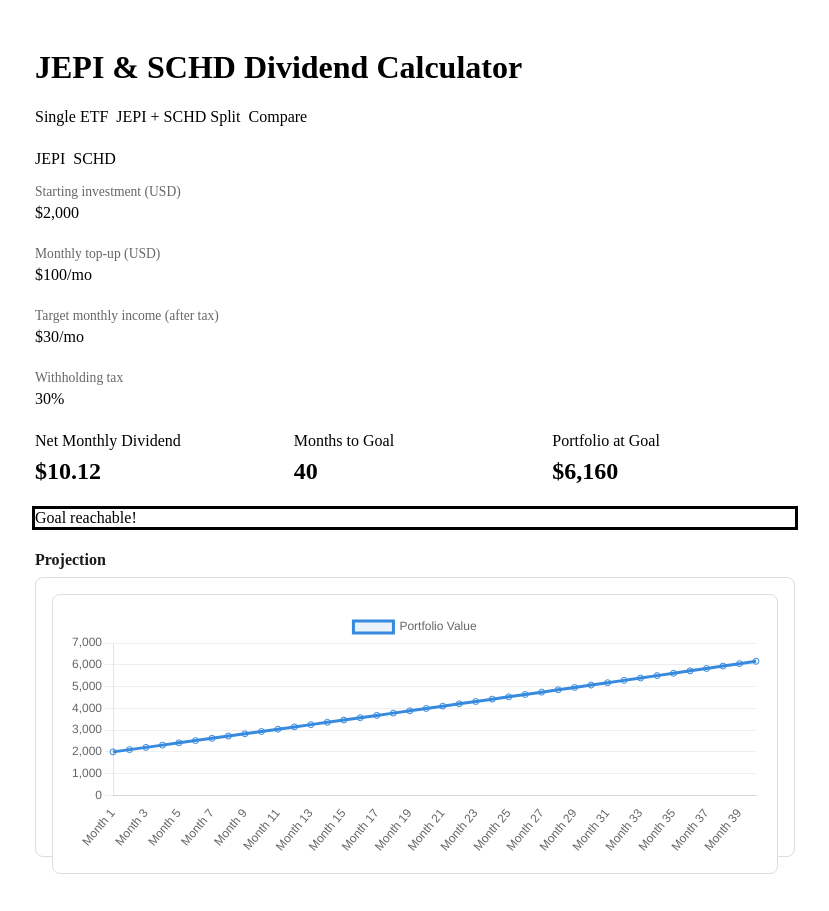
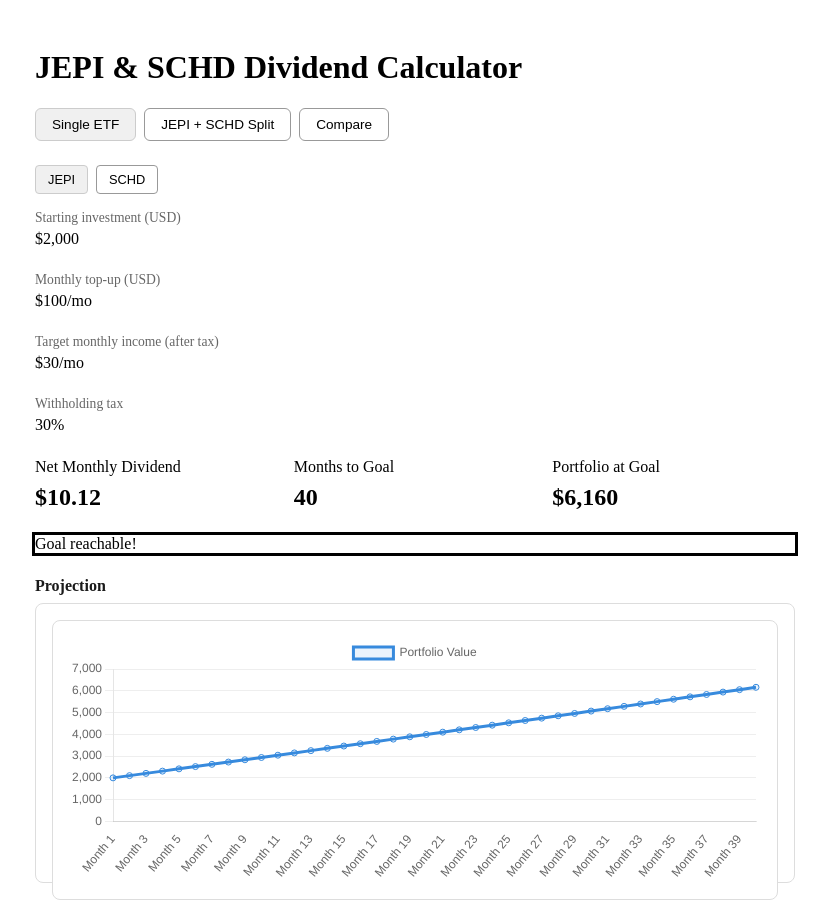
Before and after one commit to DarylAndrian/investment-projection, a Vue app: page / in a window 1280 px wide. Shown: the whole page, without its empty margins (225-1054 px from the left). Before the commit the page ends 885 px from the top, so only its background shows below. Built offline with nearby package versions, Linux system fonts and the light colour scheme.

Commit message:
fix: replace PrimeVue Button with plain buttons + add CSS
- PrimeVue Button not rendering due to missing CSS
- Use plain HTML buttons with custom styles
- Add button styles in App.vue
- Keep PrimeVue Card, Tag, Message, InputNumber, Slider

```diff
--- a/src/App.vue
+++ b/src/App.vue
@@ -4,16 +4,16 @@
 
     <!-- Tabs -->
     <div class="tabs">
-      <Button :class="{ 'p-button-outlined': activeTab !== 'single' }" label="Single ETF" @click="activeTab = 'single'" />
-      <Button :class="{ 'p-button-outlined': activeTab !== 'split' }" label="JEPI + SCHD Split" @click="activeTab = 'split'" />
-      <Button :class="{ 'p-button-outlined': activeTab !== 'compare' }" label="Compare" @click="activeTab = 'compare'" />
+      <button :class="{ 'p-button-outlined': activeTab !== 'single' }" @click="activeTab = 'single'">Single ETF</button>
+      <button :class="{ 'p-button-outlined': activeTab !== 'split' }" @click="activeTab = 'split'">JEPI + SCHD Split</button>
+      <button :class="{ 'p-button-outlined': activeTab !== 'compare' }" @click="activeTab = 'compare'">Compare</button>
     </div>
 
     <!-- SINGLE ETF TAB -->
     <div v-if="activeTab === 'single'" class="tab-panel">
       <div class="etf-switcher">
-        <Button :class="{ 'p-button-outlined': singleEtf !== 'JEPI' }" label="JEPI" @click="setEtf('JEPI')" />
-        <Button :class="{ 'p-button-outlined': singleEtf !== 'SCHD' }" label="SCHD" @click="setEtf('SCHD')" />
+        <button :class="{ 'p-button-outlined': singleEtf !== 'JEPI' }" @click="setEtf('JEPI')">JEPI</button>
+        <button :class="{ 'p-button-outlined': singleEtf !== 'SCHD' }" @click="setEtf('SCHD')">SCHD</button>
       </div>
 
       <div class="control-row">
@@ -248,6 +248,11 @@
 .cards { display: grid; grid-template-columns: repeat(auto-fit, minmax(150px, 1fr)); gap: 1rem; margin: 1.5rem 0; }
 .card-value { font-size: 1.5rem; font-weight: 600; margin-top: 0.5rem; }
 .etf-grid { display: grid; grid-template-columns: 1fr 1fr; gap: 1rem; }
+.tabs button { padding: 8px 16px; border-radius: 6px; border: 1px solid #ccc; background: #f0f0f0; cursor: pointer; font-size: 0.85rem; }
+.tabs button.p-button-outlined { background: transparent; border-color: #999; }
+.tabs button:hover { background: #e0e0e0; }
+.etf-switcher button { padding: 6px 12px; border-radius: 4px; border: 1px solid #ccc; background: #f0f0f0; cursor: pointer; font-size: 0.8rem; }
+.etf-switcher button.p-button-outlined { background: transparent; border-color: #999; }
 .en { font-weight: 600; margin-bottom: 0.25rem; }
 .ed { font-size: 0.85rem; color: #666; margin-bottom: 1rem; }
 .es { display: flex; justify-content: space-between; padding: 0.25rem 0; border-bottom: 1px solid #eee; }
```
